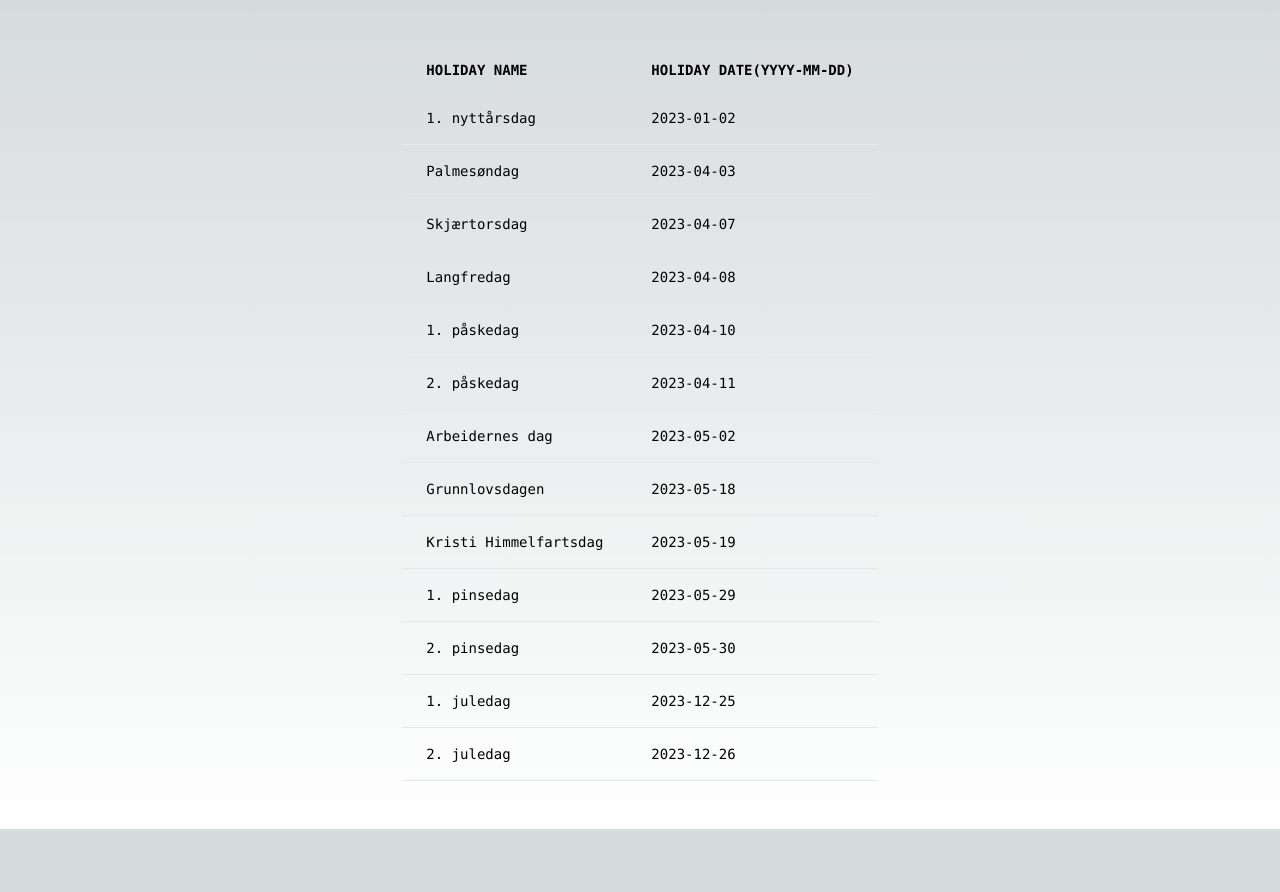
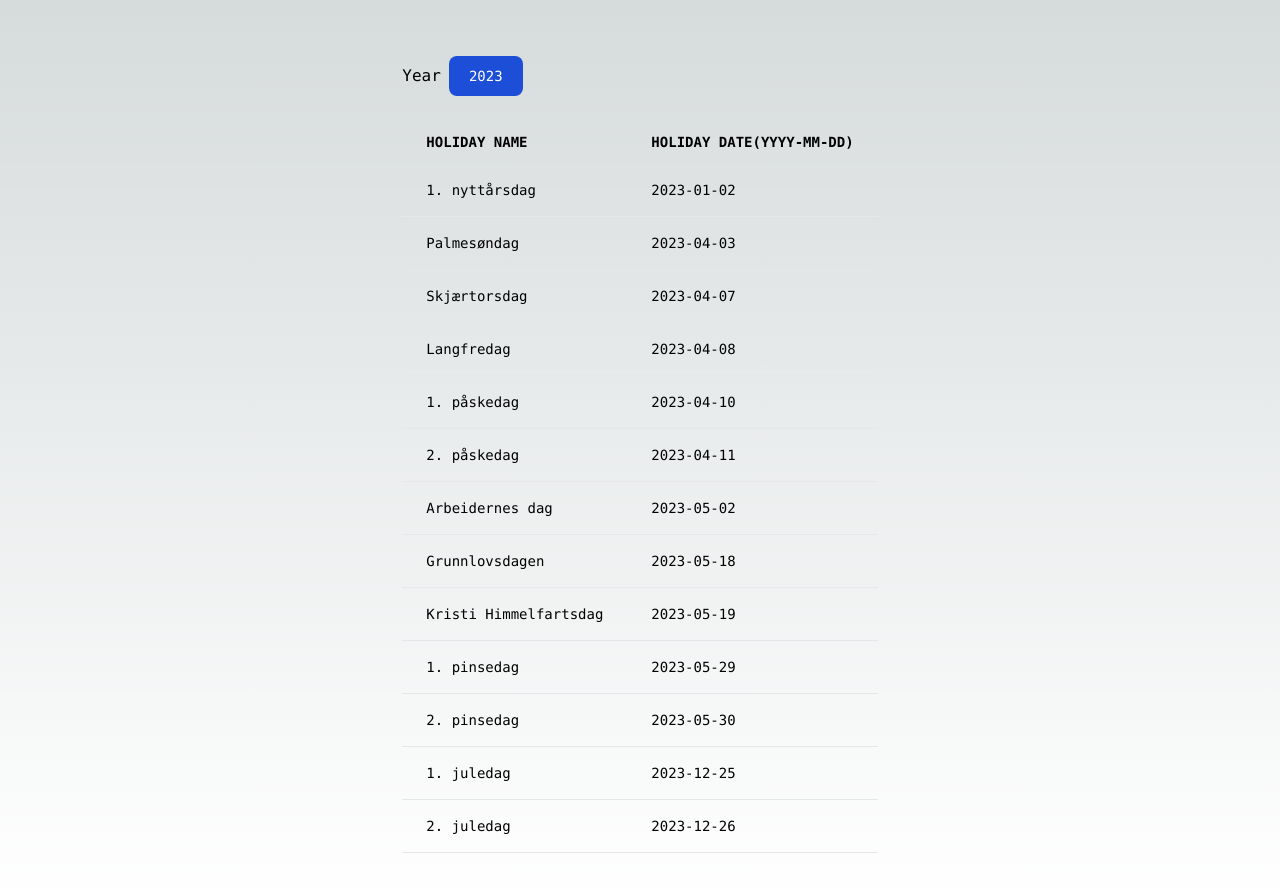
Before and after one commit to MikAoJk/norwegian-holidays-typescript, a Next.js app: page / in a window 1280 px wide. Shown: the top 892 px of the page. Before the commit the page ends 829 px from the top, so only its background shows below. Built offline with nearby package versions, Linux system fonts and the light colour scheme.

Commit message:
chore: Added in dropdown meny for years

```diff
--- /dev/null
+++ b/src/components/Dropdown.tsx
@@ -0,0 +1,43 @@
+import React, {useEffect, useState} from 'react';
+
+export interface DropDownProps {
+    years: number[];
+    showDropDown: boolean;
+    toggleDropDown: Function;
+    yearSelection: Function;
+}
+
+const DropDown = (dropDownProps: DropDownProps) => {
+    const [showDropDown, setShowDropDown] = useState<boolean>(false);
+
+
+    const onClickHandler = (year: number): void => {
+        dropDownProps.yearSelection(year);
+    };
+
+    useEffect(() => {
+        setShowDropDown(showDropDown);
+    }, [showDropDown]);
+
+    return (
+        <>
+            <div className={showDropDown ? "" : "z-10 mt-2 rounded-md bg-blue-700 ring-1 ring-black ring-opacity-5"}>
+                {dropDownProps.years
+                    .map(year => {
+                            return (
+                                <p className="block px-4 py-2 text-sm hover:bg-blue-800 rounded-md text-gray-700 dark:text-gray-200"
+                                   key={year}
+                                   onClick={(): void => {
+                                       onClickHandler(year);
+                                   }}>
+                                    {year}
+                                </p>
+                            );
+                        }
+                    )}
+            </div>
+        </>
+    )
+}
+
+export default DropDown;
--- a/src/components/Holidays.tsx
+++ b/src/components/Holidays.tsx
@@ -1,6 +1,7 @@
 'use client';
 
-import React from 'react';
+import React, {useState} from 'react';
+import DropDown from "@/components/Dropdown";
 
 
 export interface NorwegianHoliday {
@@ -12,27 +13,37 @@ export interface NorwegianHoliday {
 
 export const Holidays = () => {
     const currentYear = new Date().getFullYear();
-    const easterDayDate = getEasterDay(currentYear);
 
-    const firstNewYearsDay: NorwegianHoliday = {id: 1, name: "1. nyttårsdag", date: new Date(currentYear, 0, 2)};
-    const palmsunday: NorwegianHoliday = {id: 2,name: "Palmesøndag", date: subtractDays(easterDayDate,7)};
-    const maundyThursday: NorwegianHoliday = {id: 3,name: "Skjærtorsdag", date: subtractDays(easterDayDate,3)};
-    const goodFriday: NorwegianHoliday = {id: 4,name: "Langfredag", date: subtractDays(easterDayDate, 2)};
-    const easterDay: NorwegianHoliday = {id: 5,name: "1. påskedag", date: easterDayDate}
-    const secoundEasterDay: NorwegianHoliday = {id: 6,name: "2. påskedag", date: addDays(easterDayDate, 1)};
-    const laborDay: NorwegianHoliday = {id: 7,name: "Arbeidernes dag", date: new Date(currentYear, 4, 2)};
-    const constitutionDay: NorwegianHoliday = {id: 8,name: "Grunnlovsdagen", date: new Date(currentYear, 4, 18)};
-    const christsAscension: NorwegianHoliday = {id: 9,
+    const [selectYear, setSelectYear] = useState<number>(currentYear);
+    const years = () => {
+        return [currentYear - 1, currentYear, currentYear + 1];
+    };
+
+    const [showDropDown, setShowDropDown] = useState<boolean>(false);
+
+    const easterDayDate = getEasterDay(selectYear);
+
+    const firstNewYearsDay: NorwegianHoliday = {id: 1, name: "1. nyttårsdag", date: new Date(selectYear, 0, 2)};
+    const palmsunday: NorwegianHoliday = {id: 2, name: "Palmesøndag", date: subtractDays(easterDayDate, 7)};
+    const maundyThursday: NorwegianHoliday = {id: 3, name: "Skjærtorsdag", date: subtractDays(easterDayDate, 3)};
+    const goodFriday: NorwegianHoliday = {id: 4, name: "Langfredag", date: subtractDays(easterDayDate, 2)};
+    const easterDay: NorwegianHoliday = {id: 5, name: "1. påskedag", date: easterDayDate}
+    const secoundEasterDay: NorwegianHoliday = {id: 6, name: "2. påskedag", date: addDays(easterDayDate, 1)};
+    const laborDay: NorwegianHoliday = {id: 7, name: "Arbeidernes dag", date: new Date(selectYear, 4, 2)};
+    const constitutionDay: NorwegianHoliday = {id: 8, name: "Grunnlovsdagen", date: new Date(selectYear, 4, 18)};
+    const christsAscension: NorwegianHoliday = {
+        id: 9,
         name: "Kristi Himmelfartsdag",
         date: addDays(easterDayDate, 39)
     };
-    const firstdayOfPentecost: NorwegianHoliday = {id: 10,name: "1. pinsedag", date: addDays(easterDayDate, 49)};
-    const secounDayOfPentecost: NorwegianHoliday = {id: 11,
+    const firstdayOfPentecost: NorwegianHoliday = {id: 10, name: "1. pinsedag", date: addDays(easterDayDate, 49)};
+    const secounDayOfPentecost: NorwegianHoliday = {
+        id: 11,
         name: "2. pinsedag",
         date: addDays(easterDayDate, 50)
     };
-    const firstofChristmas: NorwegianHoliday = {id: 12,name: "1. juledag", date: new Date(currentYear, 11, 25)};
-    const secounofChristmas: NorwegianHoliday = {id: 13,name: "2. juledag", date: new Date(currentYear, 11, 26)};
+    const firstofChristmas: NorwegianHoliday = {id: 12, name: "1. juledag", date: new Date(selectYear, 11, 25)};
+    const secounofChristmas: NorwegianHoliday = {id: 13, name: "2. juledag", date: new Date(selectYear, 11, 26)};
 
 
     const norwegianHolidays: NorwegianHoliday[] = [];
@@ -50,9 +61,41 @@ export const Holidays = () => {
     norwegianHolidays.push(firstofChristmas)
     norwegianHolidays.push(secounofChristmas)
 
+    const toggleDropDown = () => {
+        setShowDropDown(!showDropDown);
+    };
+
+    const dismissHandler = (event: React.FocusEvent<HTMLButtonElement>): void => {
+        if (event.currentTarget === event.target) {
+            setShowDropDown(false);
+        }
+    };
+
+    const yearSelection = (year: number): void => {
+        setSelectYear(year);
+    };
 
     return (
         <div className="relative overflow-x-auto">
+            <a className="mr-2">Year</a>
+            <button
+                className={showDropDown ? "active" : "mt-2 text-white bg-blue-700 hover:bg-blue-800 focus:ring-4 focus:outline-none focus:ring-blue-300 font-medium rounded-lg text-sm px-5 py-2.5 text-center inline-flex items-center dark:bg-blue-600 dark:hover:bg-blue-700 dark:focus:ring-blue-800 mb-6"}
+                onClick={(): void => toggleDropDown()}
+                onBlur={(e: React.FocusEvent<HTMLButtonElement>): void =>
+                    dismissHandler(e)
+                }
+
+            >
+                {!showDropDown && (<div>{selectYear}</div>)}
+                {showDropDown && (
+                    <DropDown
+                        years={years()}
+                        showDropDown={false}
+                        toggleDropDown={(): void => toggleDropDown()}
+                        yearSelection={yearSelection}
+                    />
+                )}
+            </button>
             <table className="w-full text-sm text-left rtl:text-right ">
                 <thead className="text-m uppercase">
                 <tr>
@@ -107,7 +150,7 @@ const getEasterDay = (year: number) => {
     const l = (32 + 2 * e + 2 * i - h - k) % 7;
     const m = Math.floor((a + 11 * h + 22 * l) / 451);
 
-    const month = Math.floor((h + l - 7 * m + 114) / 31) -1;
+    const month = Math.floor((h + l - 7 * m + 114) / 31) - 1;
     const day = (((h + l - 7 * m + 114) % 31) + 1) + 1;
 
     return new Date(year, month, day);
```
Also changed, not shown: 2 other files (tests, documents, lock files or other folders).
